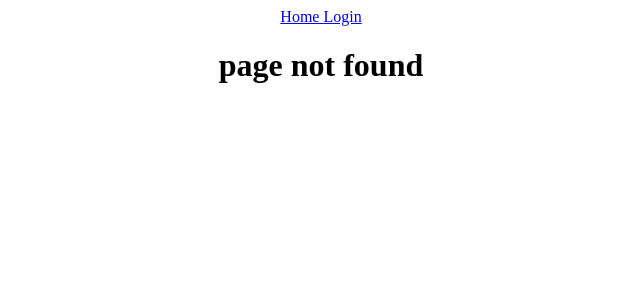
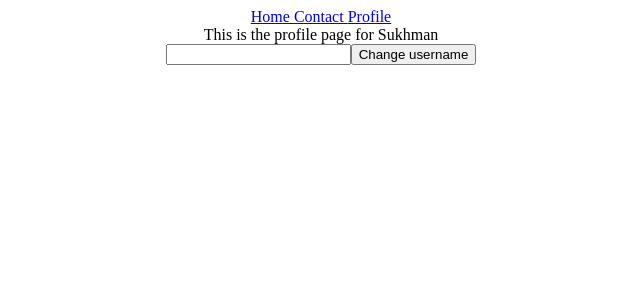
Before and after one commit to sukhman31/Learn-React, a React (Create React App) app: page /profile in a window 1280 px wide. Before the commit this address had no page. Shown: the top 300 px of the page, without its empty margins (319-959 px from the left). Built offline with nearby package versions, Linux system fonts and the light colour scheme.

Commit message:
useContext hook

```diff
--- a/src/App.js
+++ b/src/App.js
@@ -1,27 +1,30 @@
 import Axios from 'axios';
 import './App.css';
-import { useState, useEffect } from 'react';
+import { useState, useEffect, createContext } from 'react';
 import { BrowserRouter as Router, Routes, Route, Link } from 'react-router-dom';
 import { Home } from './pages/home';
-import { Login } from './pages/login';
+import { Contact } from './pages/contact';
+import { Profile } from './pages/profile';
+import { Navbar } from './pages/navbar';
 
+export const AppContext = createContext();
 
 function App(){
+  const [user, setUser] = useState('Sukhman');
 
   return (
     <div className='App'>
+      <AppContext.Provider value={{user,setUser}}>
         <Router>
-        <div>
-          <Link to='/'> Home </Link>
-          <Link to='/login'> Login </Link>
-        </div>
+          <Navbar />
           <Routes>
             <Route path='/' element={<Home />}/>
-          <Route path='/login' element={<Login />}/>
+            <Route path='/contact' element={<Contact />}/>
+            <Route path='/profile' element={<Profile />}/>
             <Route path='*' element={<h1>page not found</h1>}/>
           </Routes>
         </Router>
-
+      </AppContext.Provider>
     </div>
   );
 }
--- a/src/pages/login.js
+++ b/src/pages/contact.js
@@ -1,3 +1,3 @@
-export const Login = () =>{
+export const Contact = () =>{
     return <h1>This is the login page</h1>
 }
--- a/src/pages/home.js
+++ b/src/pages/home.js
@@ -1,3 +1,7 @@
+import { useContext } from "react";
+import App, { AppContext } from "../App";
+
 export const Home = () =>{
-    return <h1>This is the home page</h1>
+    const { user } = useContext(AppContext);
+    return <h1>This is the home page for {user}</h1>
 }
--- /dev/null
+++ b/src/pages/navbar.js
@@ -0,0 +1,11 @@
+import { Link } from 'react-router-dom';
+
+export const Navbar = () => {
+    return(
+        <div>
+          <Link to='/'> Home </Link>
+          <Link to='/contact'> Contact </Link>
+          <Link to='/profile'>Profile</Link>
+        </div>
+    )
+}
--- /dev/null
+++ b/src/pages/profile.js
@@ -0,0 +1,14 @@
+import { ChangeProfile } from "../components/ChangeProfile"
+import { useContext } from "react";
+import App, { AppContext } from "../App";
+
+export const Profile = () =>{
+    const { user } = useContext(AppContext);
+
+    return (
+    <div>
+        This is the profile page for {user}
+        <ChangeProfile />
+    </div>
+    )
+}
```
Lines whose indentation alone changed are shown as unchanged.
